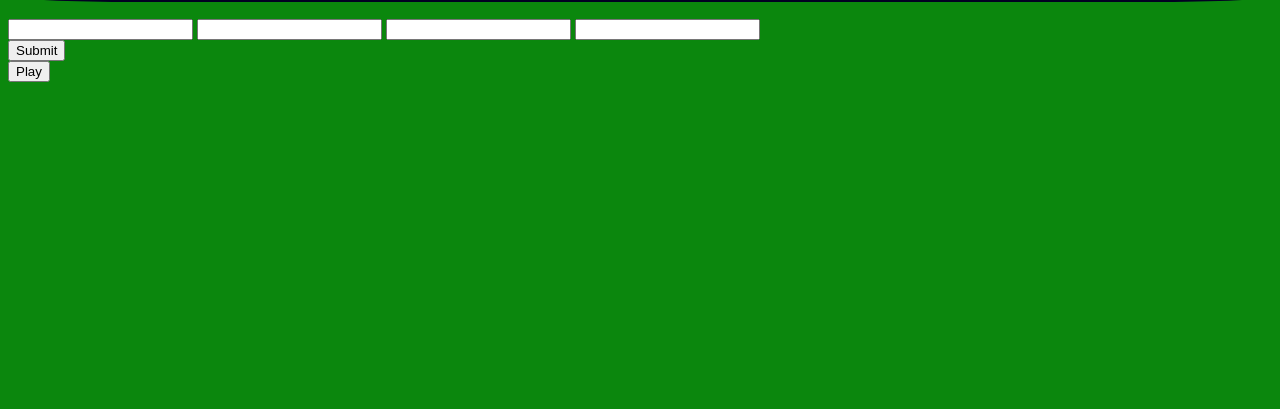
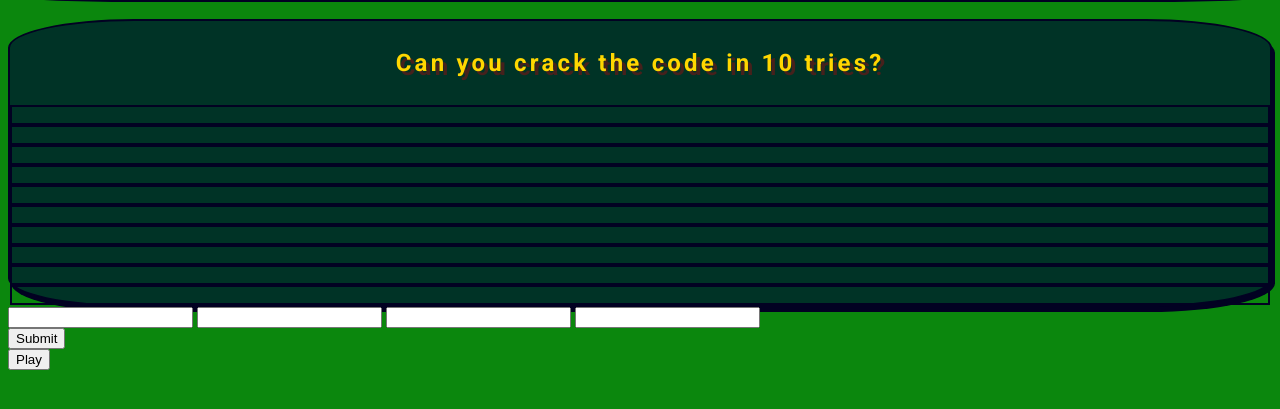
Before and after one commit to VeronicaTeodorof/code-breaking-game, a plain HTML site: page index.html in a window 1280 px wide. Shown: the part 87-496 px from the top of the page. Drawn offline with Linux system fonts and the light colour scheme; a web font is replaced by a local one.

Commit message:
Add rough styles to feedback section; group similar styles in classes and add to html apropriate elements

```diff
--- a/assets/css/style.css
+++ b/assets/css/style.css
@@ -16,15 +16,33 @@
 body {
     background-color: var(--dragon-green);
 }
+
 h1 {
     font-family: var(--heading-font);
+}
+
+h2 {
+    font-family: var(--primary-font);
+}
+
+.box {
+    background-color: var(--evergreen);
+    border: 2px solid var(--prussian-blue);
+    box-shadow: 3px 5px var(--prussian-blue);
+    border-radius: 10%;
+}
+
+
+h1, h2 {
     color: var(--treasure-yellow);
-    background-color: var(--evergreen);
     text-shadow: 4px 4px var(--chest-brown);
     text-align: center;
     letter-spacing: 0.2rem;
-    border: 2px solid var(--prussian-blue);
-    box-shadow: 3px 5px var(--prussian-blue);
-    border-radius: 10%;
     padding: 0.5rem;
 }
+
+/* Feedback section */
+
+.guess {
+    border: 2px solid var(--prussian-blue);
+}
--- a/index.html
+++ b/index.html
@@ -11,14 +11,15 @@
 <body>
     <!-- Header -->
     <header>
-        <h1>Codebreaking Game</h1>
+        <h1 class="box">Codebreaking Game</h1>
     </header>
 
     <!-- Main -->
     <main>
 
         <!-- Feedback section -->
-        <section id="feedback">
+        <section id="feedback" class="box">
+            <h2>Can you crack the code in <span id="tries-left">10</span> tries?</h2>
             <div class="guess"><p></p><span></span></div>
             <div class="guess"><p></p><span></span></div>
             <div class="guess"><p></p><span></span></div>
```
